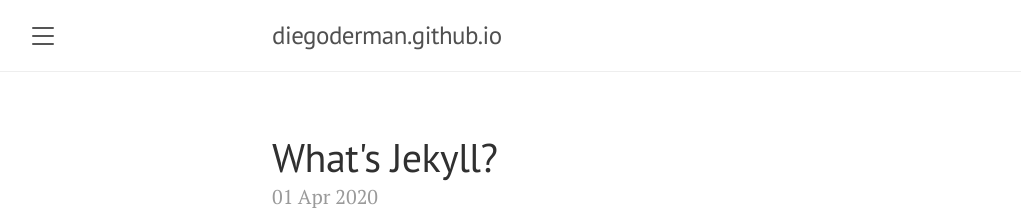
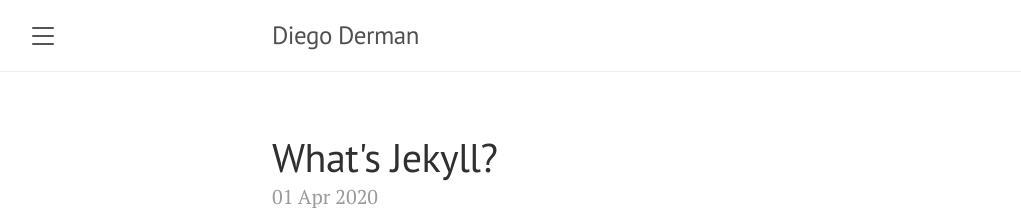
Before and after one commit to diegoderman/diegoderman.github.io, a Jekyll site: the page built from _posts/2020-04-01-whats-jekyll.md, in a window 1280 px wide. Shown: the top 216 px of the page, without its empty margins (8-1029 px from the left). Built offline with Jekyll 4.4.1, drawn with Linux system fonts in a browser that asks for light colours; part of the change alters nothing that is shown.

Commit message:
Update _config.yml

```diff
--- a/_config.yml
+++ b/_config.yml
@@ -1,8 +1,7 @@
 # Setup
-#title:               Diego Derman
+title:               Diego Derman
 #tagline:             'Github page'
-#description:         'This would be the description.'
-#url:                 http://diegoderman.github.io
+description:         'This would be the description.'
 #baseurl:             ''
 #paginate:            5
 #permalink:           pretty
```
